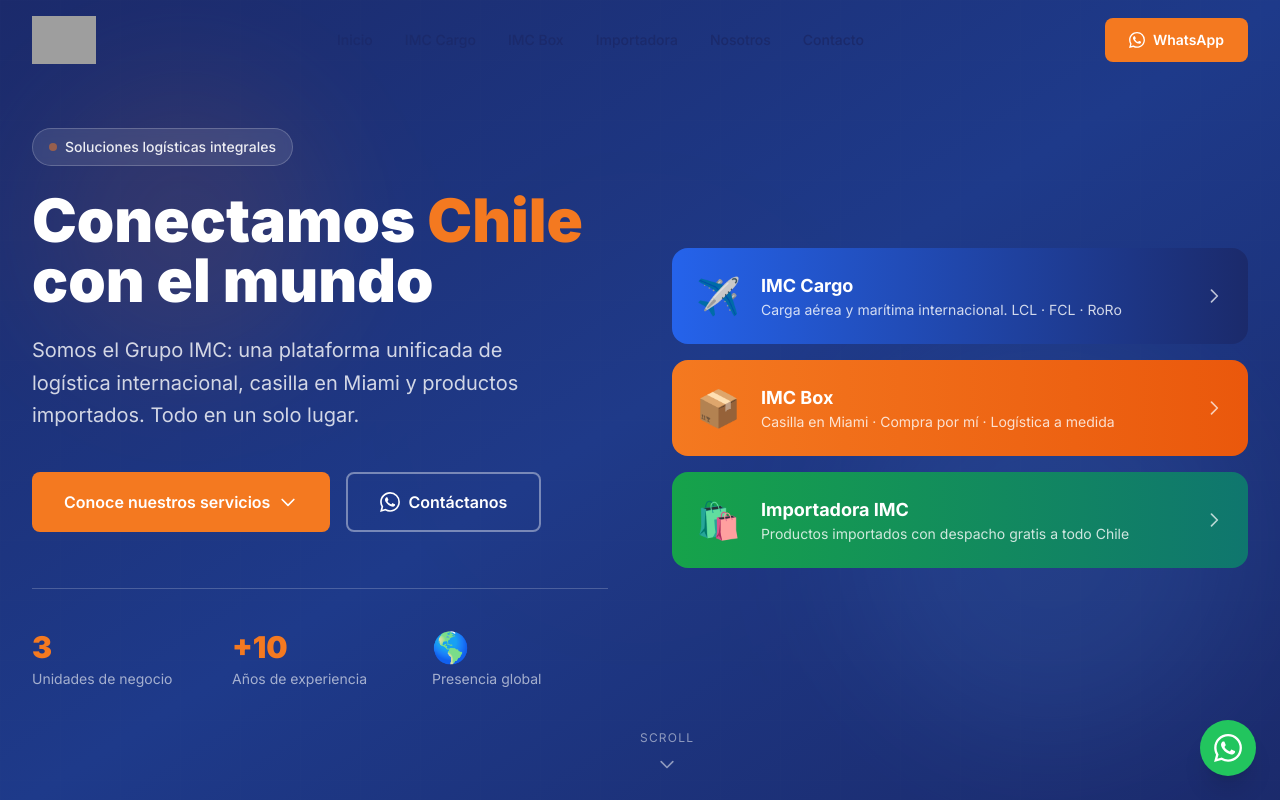
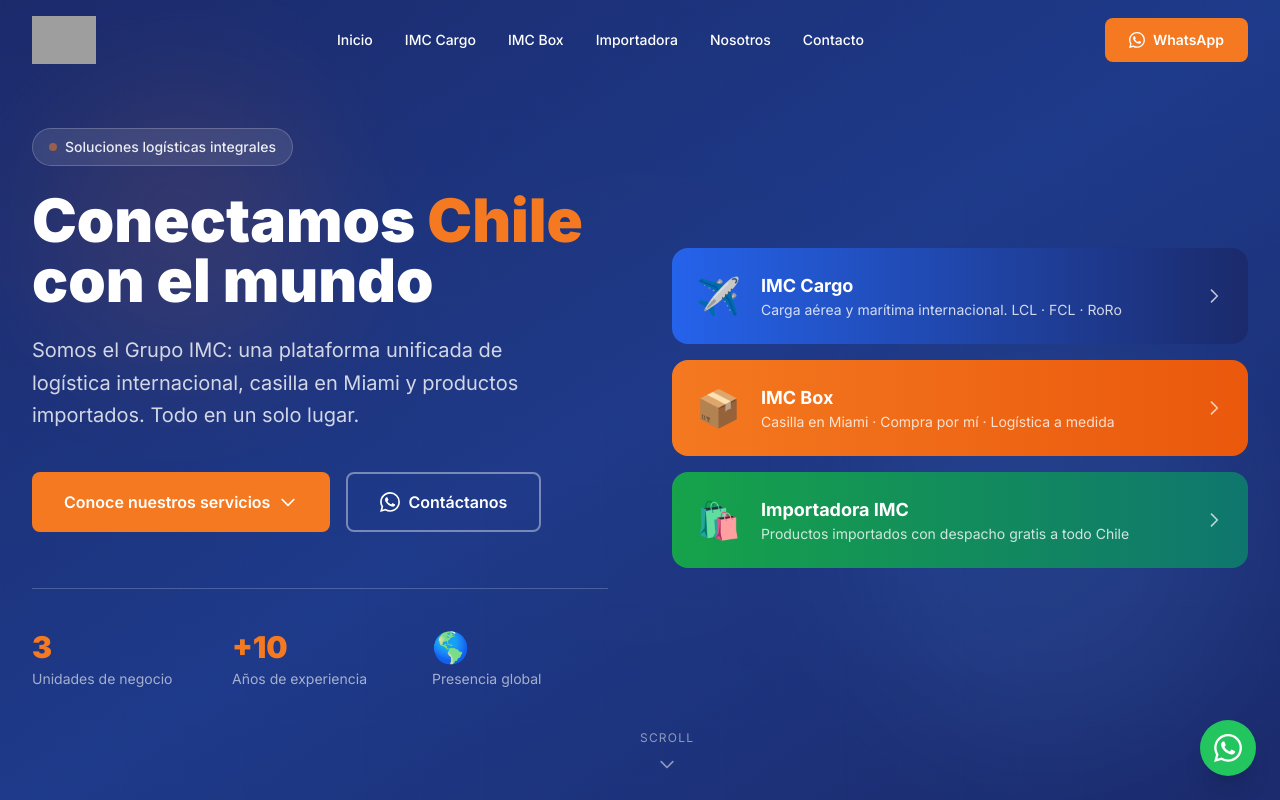
Before and after one commit to fcocamus-droid/webimcoficial, a Next.js app: page / in a window 1280 px wide. Shown: the top 800 px of the page. Built offline with nearby package versions, Linux system fonts and the light colour scheme; grey boxes are pictures that could not be loaded.

Commit message:
fix: color letras menu blanco sobre hero oscuro

```diff
--- a/app/components/Header.tsx
+++ b/app/components/Header.tsx
@@ -48,7 +48,7 @@
                 key={link.href}
                 href={link.href}
                 className={`text-sm font-medium transition-colors duration-200 hover:text-imc-orange ${
-                  scrolled ? "text-imc-navy" : "text-imc-navy"
+                  scrolled ? "text-imc-navy" : "text-white"
                 }`}
               >
                 {link.label}
```
